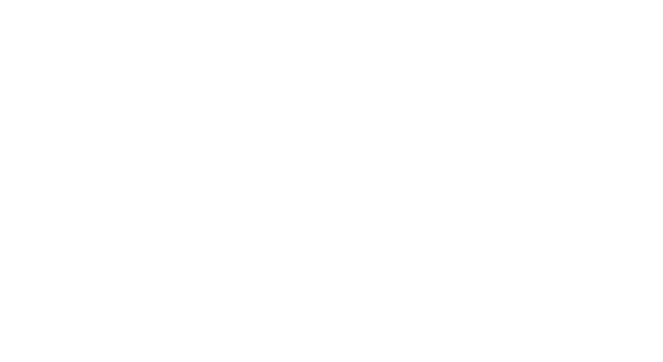
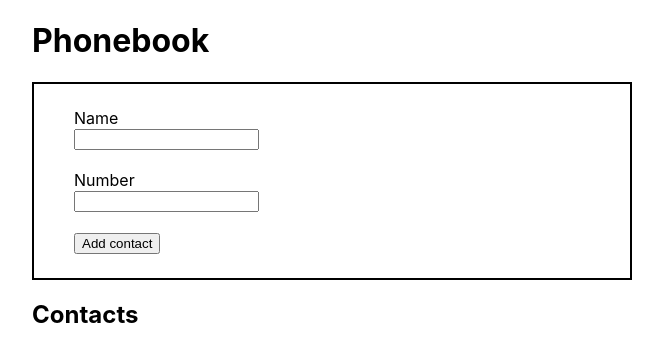
Before and after one commit to Goingforth/goit-react-hw-02-phonebook, a React (Create React App) app: page / in a window 1280 px wide. Shown: the top 362 px of the page, without its empty margins (68-731 px from the left). Built offline with nearby package versions, Linux system fonts and the light colour scheme.

Commit message:
task02 step1,2

```diff
--- a/package.json
+++ b/package.json
@@ -4,9 +4,12 @@
   "private": true,
   "homepage": "https://Goingforth.github.io/goit-react-hw-02-phonebook/",
   "dependencies": {
+    "@emotion/react": "^11.11.0",
+    "@emotion/styled": "^11.11.0",
     "@testing-library/jest-dom": "^5.16.3",
     "@testing-library/react": "^12.1.4",
     "@testing-library/user-event": "^13.5.0",
+    "nanoid": "^4.0.2",
     "react": "^18.1.0",
     "react-dom": "^18.1.0",
     "react-scripts": "5.0.1",
--- a/src/components/App/App.jsx
+++ b/src/components/App/App.jsx
@@ -1,3 +1,38 @@
-export const App = () => {
-  return <div></div>;
-};
+import React from 'react';
+import { nanoid } from 'nanoid';
+import ContactForm from 'components/ContactForm/ContactForm';
+import { Container } from './Container.styled';
+import ContactList from 'components/ContactList/ContactList';
+class App extends React.Component {
+  state = {
+    contacts: [],
+  };
+
+  createContact = data => {
+    const newContact = {
+      id: nanoid(),
+      ...data,
+    };
+
+    this.setState(prevState => {
+      return {
+        contacts: prevState.contacts.concat(newContact),
+      };
+    });
+  };
+
+  render() {
+    return (
+      <Container>
+        <h1>Phonebook</h1>
+        <ContactForm createContact={this.createContact} />
+
+        <h2>Contacts </h2>
+        {/* <Filter />  */}
+        <ContactList contacts={this.state.contacts} />
+      </Container>
+    );
+  }
+}
+
+export default App;
--- /dev/null
+++ b/src/components/App/Container.styled.jsx
@@ -0,0 +1,5 @@
+import styled from '@emotion/styled';
+export const Container = styled.div`
+  margin-left: 100px;
+  width: 600px;
+`;
--- /dev/null
+++ b/src/components/ContactForm/Border.styled.jsx
@@ -0,0 +1,4 @@
+import styled from '@emotion/styled';
+export const Border = styled.div`
+  border: 2px solid black;
+`;
--- /dev/null
+++ b/src/components/ContactForm/ContactForm.jsx
@@ -0,0 +1,73 @@
+import { FormContact } from './FormContact.styled';
+import { Border } from './Border.styled';
+
+const { Component } = require('react');
+
+class ContactForm extends Component {
+  state = {
+    name: '',
+    number: '',
+  };
+
+  handleChange = evt => {
+    const { name, value } = evt.target;
+    this.setState({
+      [name]: value,
+    });
+  };
+  handleSubmit = evt => {
+    evt.preventDefault();
+    this.props.createContact({
+      name: this.state.name,
+      number: this.state.number,
+    });
+    this.reset();
+  };
+
+  reset = () => {
+    this.setState({ name: '', number: '' });
+  };
+
+  render() {
+    return (
+      <>
+        <Border>
+          <form onSubmit={this.handleSubmit}>
+            <FormContact>
+              <div>
+                <label>Name</label>
+                <input
+                  type="text"
+                  name="name"
+                  value={this.state.name}
+                  onChange={this.handleChange}
+                  pattern="^[a-zA-Zа-яА-Я]+(([' -][a-zA-Zа-яА-Я ])?[a-zA-Zа-яА-Я]*)*$"
+                  title="Name may contain only letters, apostrophe, dash and spaces. For example Adrian, Jacob Mercer, Charles de Batz de Castelmore d'Artagnan"
+                  required
+                />
+              </div>
+
+              <div>
+                <label>Number</label>
+                <input
+                  type="tel"
+                  name="number"
+                  value={this.state.number}
+                  onChange={this.handleChange}
+                  pattern="\+?\d{1,4}?[-.\s]?\(?\d{1,3}?\)?[-.\s]?\d{1,4}[-.\s]?\d{1,4}[-.\s]?\d{1,9}"
+                  title="Phone number must be digits and can contain spaces, dashes, parentheses and can start with +"
+                  required
+                />
+              </div>
+
+              <div>
+                <button type="submit">Add contact</button>
+              </div>
+            </FormContact>
+          </form>
+        </Border>
+      </>
+    );
+  }
+}
+export default ContactForm;
--- /dev/null
+++ b/src/components/ContactForm/FormContact.styled.jsx
@@ -0,0 +1,10 @@
+import styled from '@emotion/styled';
+export const FormContact = styled.div`
+  display: flex;
+  flex-direction: column;
+  gap: 20px;
+
+  width: 100px;
+
+  margin: 24px 40px;
+`;
--- /dev/null
+++ b/src/components/ContactList/ContactList.jsx
@@ -0,0 +1,13 @@
+import { List } from './List.styled';
+const ContactList = ({ contacts }) => {
+  return (
+    <List>
+      {contacts.map(({ id, name, number }) => (
+        <li key={id}>
+          {name}: {number}
+        </li>
+      ))}
+    </List>
+  );
+};
+export default ContactList;
--- /dev/null
+++ b/src/components/ContactList/List.styled.jsx
@@ -0,0 +1,11 @@
+import styled from '@emotion/styled';
+export const List = styled.ul`
+  display: flex;
+  flex-direction: column;
+  gap: 12px;
+
+  font-size: 16px;
+  font-weight: 500;
+
+  margin: 18px;
+`;
--- a/src/index.js
+++ b/src/index.js
@@ -1,6 +1,6 @@
 import React from 'react';
 import ReactDOM from 'react-dom/client';
-import { App } from 'components/App/App';
+import App from 'components/App/App';
 import './index.css';
 
 ReactDOM.createRoot(document.getElementById('root')).render(
```
Also changed, not shown: 1 other file (tests, documents, lock files or other folders).
